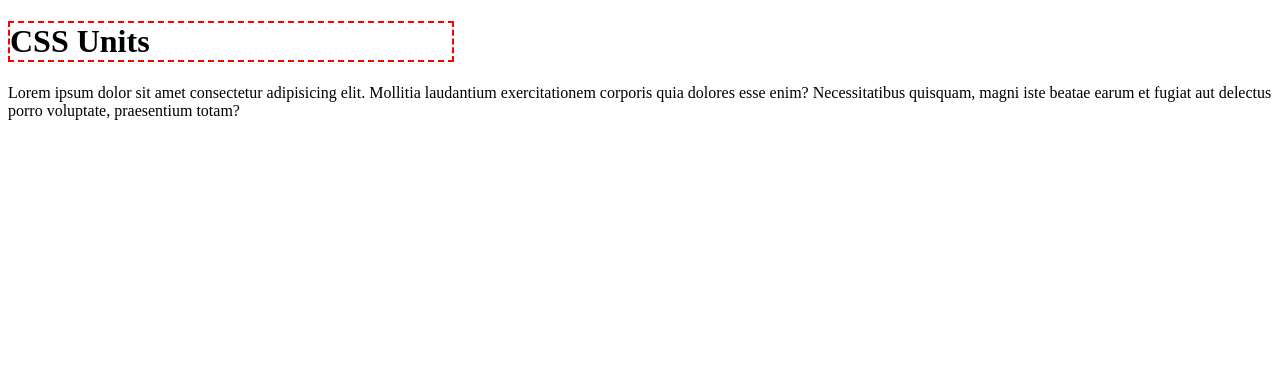
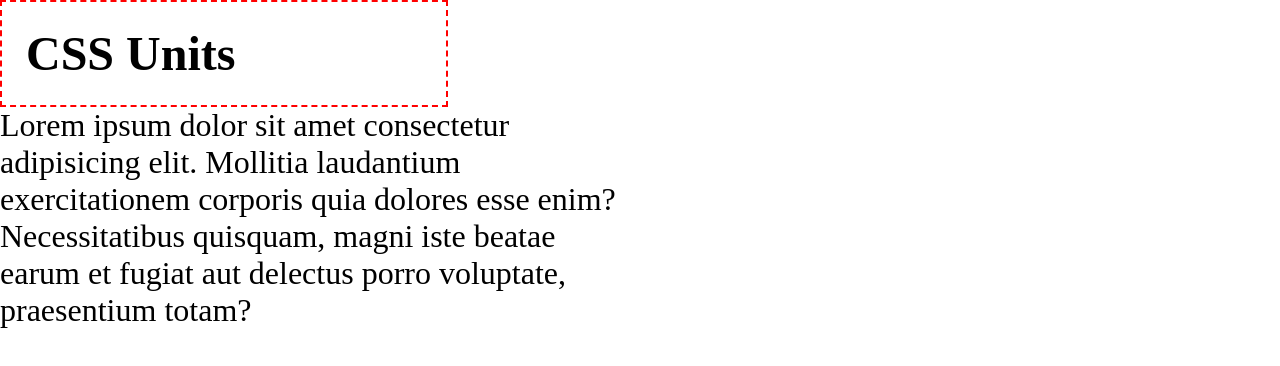
Before and after one commit to Luismartinez375/BPS-CSS-Training, a plain HTML site: page lesson04/index.html in a window 1280 px wide. Drawn offline with Linux system fonts and the light colour scheme.

Commit message:
finished lesson04

```diff
--- a/lesson04/css/style.css
+++ b/lesson04/css/style.css
@@ -1,8 +1,24 @@
-header{
-    width: 100%;
+*{
+    margin: 0;
+    padding: 0;
+    box-sizing: border-box;
 }
-
 h1{
     border: 2px dashed red;
     width: 35%;
+    font-size: 3rem;
+    padding: 0.5em;
 }
+
+body{
+    min-height: 100vh;
+}
+
+main{
+    font-size: 2em;
+}
+
+p{
+    font-size: 2rem;
+    width: 40ch;
+}
```
